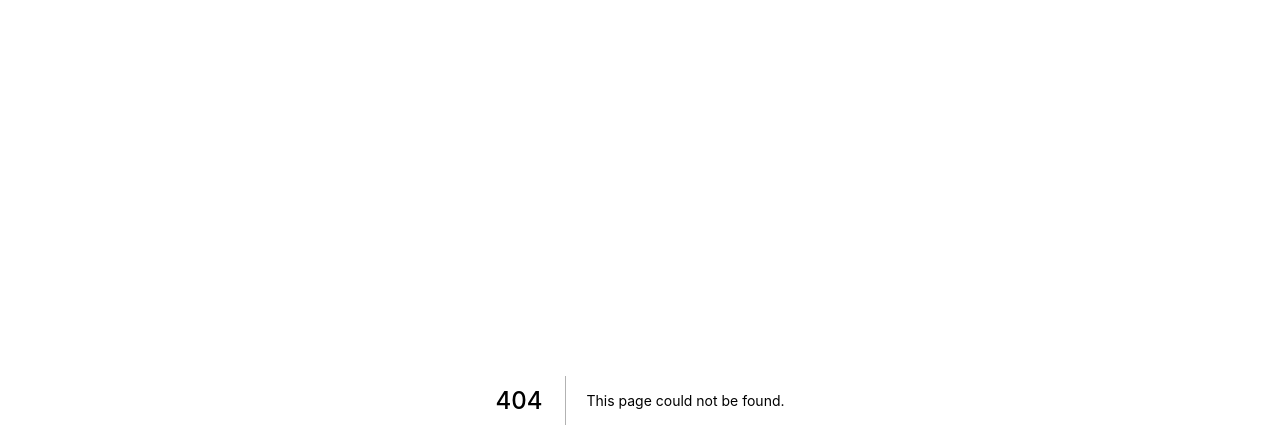
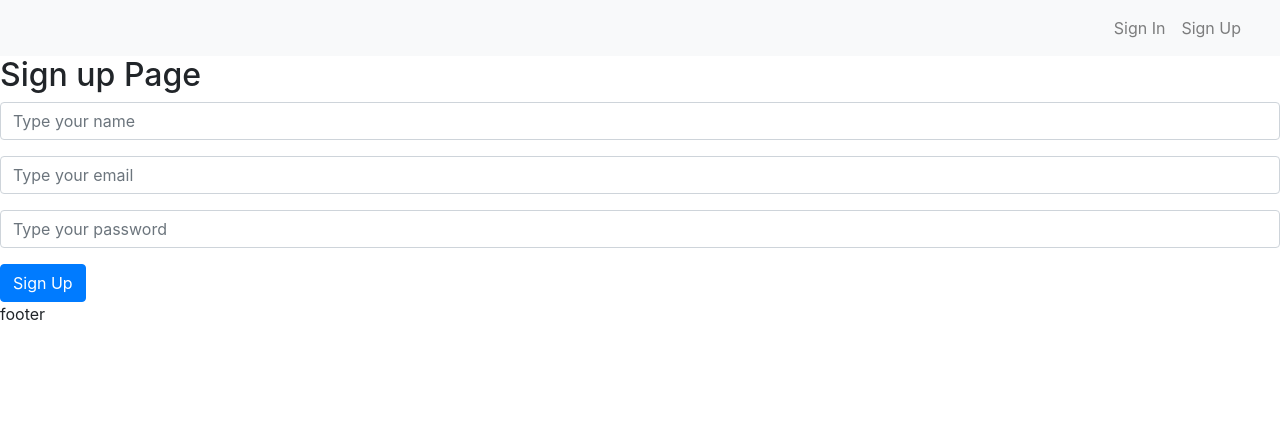
Before and after one commit to shaokiat/crypto_app, a Next.js app in the folder frontend/: page /signup in a window 1280 px wide. Before the commit this address had no page. Shown: the top 448 px of the page. Built offline with nearby package versions, Linux system fonts and the light colour scheme.

Commit message:
Add Sign up component

```diff
--- /dev/null
+++ b/frontend/actions/auth.tsx
@@ -0,0 +1,24 @@
+import fetch from 'isomorphic-fetch';
+import { API } from '../config';
+
+interface User {
+  name: string;
+  email: string;
+  password: string;
+}
+
+export const signup = (user: User) => {
+  console.log(`${API}/signup`);
+  return fetch(`${API}/signup`, {
+    method: 'POST',
+    headers: {
+      Accept: 'application/json',
+      'Content-Type': 'application/json',
+    },
+    body: JSON.stringify(user),
+  })
+    .then((response) => {
+      return response.json();
+    })
+    .catch((error: Error) => console.log(error));
+};
--- a/frontend/components/Header.tsx
+++ b/frontend/components/Header.tsx
@@ -1,5 +1,7 @@
 import React, { useState } from 'react';
+import Link from 'next/link';
 import { Collapse, Nav, Navbar, NavbarBrand, NavbarToggler, NavItem, NavLink } from 'reactstrap';
+import { APP_NAME } from '../config';
 
 const Header = () => {
   const [isOpen, setIsOpen] = useState(false);
@@ -11,15 +13,21 @@ const Header = () => {
   return (
     <div>
       <Navbar color="light" light expand="md">
-        <NavbarBrand href="/">reactstrap</NavbarBrand>
+        <Link href="/" passHref>
+          <NavLink className="font-weight-bold">{APP_NAME}</NavLink>
+        </Link>
         <NavbarToggler onClick={toggle} />
         <Collapse isOpen={isOpen} navbar>
           <Nav className="ml-auto" navbar>
             <NavItem>
-              <NavLink href="/components/">Components</NavLink>
+              <Link href="/signin" passHref>
+                <NavLink>Sign In</NavLink>
+              </Link>
             </NavItem>
             <NavItem>
-              <NavLink href="https://github.com/reactstrap/reactstrap">GitHub</NavLink>
+              <Link href="/signup" passHref>
+                <NavLink>Sign Up</NavLink>
+              </Link>
             </NavItem>
           </Nav>
         </Collapse>
--- /dev/null
+++ b/frontend/components/auth/SignupComponent.tsx
@@ -0,0 +1,97 @@
+import React, { useState } from 'react';
+import { signup } from '../../actions/auth';
+
+const SignupComponent = () => {
+  const [values, setValues] = useState({
+    name: '',
+    email: '',
+    password: '',
+    error: '',
+    loading: false,
+    message: '',
+    showForm: true,
+  });
+
+  // Destructure for easier reference
+  const { name, email, password, error, loading, message, showForm } = values;
+
+  const handleSubmit = (e: React.FormEvent) => {
+    e.preventDefault();
+    setValues({ ...values, loading: true, error: '' });
+    const newUser = { name, email, password };
+
+    signup(newUser).then((data) => {
+      if (data.error) {
+        setValues({ ...values, error: data.error, loading: false });
+      } else {
+        setValues({
+          ...values,
+          name: '',
+          email: '',
+          password: '',
+          error: '',
+          loading: false,
+          message: data.message,
+          showForm: false,
+        });
+      }
+    });
+  };
+
+  const handleChange = (name: string) => (e: React.ChangeEvent<HTMLInputElement>) => {
+    setValues({ ...values, error: '', [name]: e.target.value });
+  };
+
+  const showLoading = () => loading && <div className="alert alert-info">Loading...</div>;
+  const showError = () => error && <div className="alert alert-danger">{error}</div>;
+  const showMessage = () => message && <div className="alert alert-info">{message}</div>;
+
+  const signupForm = () => {
+    return (
+      <form onSubmit={handleSubmit}>
+        <div className="form-group">
+          <input
+            onChange={handleChange('name')}
+            value={name}
+            type="text"
+            className="form-control"
+            placeholder="Type your name"
+          />
+        </div>
+        <div className="form-group">
+          <input
+            onChange={handleChange('email')}
+            value={email}
+            type="email"
+            className="form-control"
+            placeholder="Type your email"
+          />
+        </div>
+        <div className="form-group">
+          <input
+            onChange={handleChange('password')}
+            value={password}
+            type="password"
+            className="form-control"
+            placeholder="Type your password"
+          />
+        </div>
+
+        <div>
+          <button className="btn btn-primary">Sign Up</button>
+        </div>
+      </form>
+    );
+  };
+
+  return (
+    <React.Fragment>
+      {showError()}
+      {showLoading()}
+      {showMessage()}
+      {showForm && signupForm()}
+    </React.Fragment>
+  );
+};
+
+export default SignupComponent;
--- /dev/null
+++ b/frontend/config.ts
@@ -0,0 +1,6 @@
+import getConfig from 'next/config';
+
+const { publicRuntimeConfig } = getConfig();
+
+export const API = publicRuntimeConfig.PRODUCTION ? 'https://seoblog.com/api' : publicRuntimeConfig.API_DEV;
+export const APP_NAME = publicRuntimeConfig.APP_NAME;
--- a/frontend/next.config.js
+++ b/frontend/next.config.js
@@ -1,4 +1,9 @@
 /** @type {import('next').NextConfig} */
 module.exports = {
   reactStrictMode: true,
-}
+  publicRuntimeConfig: {
+    APP_NAME: 'SEOBLOG',
+    API_DEV: 'http://localhost:8000/api',
+    PRODUCTION: false,
+  },
+};
--- a/frontend/package.json
+++ b/frontend/package.json
@@ -8,11 +8,13 @@
     "lint": "next lint"
   },
   "dependencies": {
+    "isomorphic-fetch": "^3.0.0",
     "next": "12.0.4",
     "react": "17.0.2",
     "react-dom": "17.0.2"
   },
   "devDependencies": {
+    "@types/isomorphic-fetch": "^0.0.35",
     "@types/node": "16.11.9",
     "@types/react": "17.0.36",
     "@typescript-eslint/eslint-plugin": "^5.4.0",
--- a/frontend/pages/api/hello.ts
+++ b/frontend/pages/api/hello.ts
@@ -1,13 +1,10 @@
 // Next.js API route support: https://nextjs.org/docs/api-routes/introduction
-import type { NextApiRequest, NextApiResponse } from 'next'
+import type { NextApiRequest, NextApiResponse } from 'next';
 
 type Data = {
-  name: string
+  name: string;
+};
+
+export default function handler(req: NextApiRequest, res: NextApiResponse<Data>) {
+  res.status(200).json({ name: 'John Doe' });
 }
-
-export default function handler(
-  req: NextApiRequest,
-  res: NextApiResponse<Data>
-) {
-  res.status(200).json({ name: 'John Doe' })
-}
--- /dev/null
+++ b/frontend/pages/signup.tsx
@@ -0,0 +1,15 @@
+import React from 'react';
+import Link from 'next/link';
+import Layout from '../components/Layout';
+import SignupComponent from '../components/auth/SignupComponent';
+
+const Signup = () => {
+  return (
+    <Layout>
+      <h2>Sign up Page</h2>
+      <SignupComponent />
+    </Layout>
+  );
+};
+
+export default Signup;
```
Also changed, not shown: frontend/pages/index.tsx (+6 -1 lines), frontend/pages/signin.tsx (added, +16 -0 lines), 2 other files (tests, documents, lock files or other folders).
